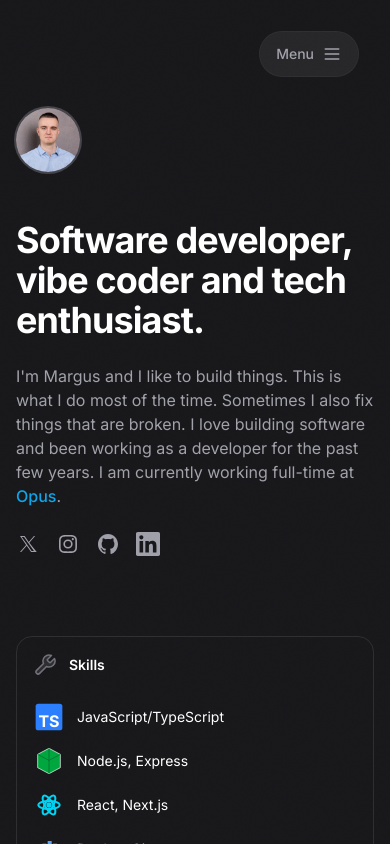
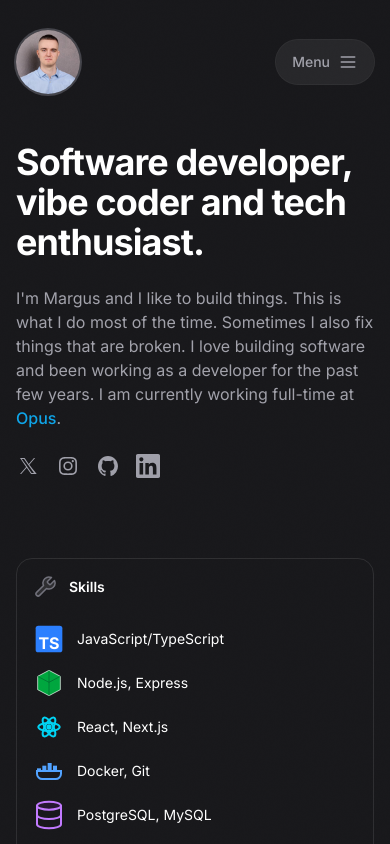
Before and after one commit to margusliinev/margusliinev.com, a Next.js app: page / in a window 390 px wide. Shown: the top 844 px of the page. Built offline with nearby package versions, Linux system fonts and the light colour scheme.

Commit message:
refactoring

```diff
--- a/src/components/Header.tsx
+++ b/src/components/Header.tsx
@@ -3,10 +3,12 @@
 import { useState, useEffect } from 'react';
 import { usePathname } from 'next/navigation';
 import { navigationItems } from '@/data';
+import { MobileButton } from '@/components/ui';
 import Link from 'next/link';
 
 export function Header() {
     const pathname = usePathname();
+    const isHome = pathname === '/';
     const [isMobileMenuOpen, setIsMobileMenuOpen] = useState(false);
 
     useEffect(() => {
@@ -20,12 +22,20 @@ export function Header() {
         };
     }, [isMobileMenuOpen]);
 
+    // MobileButton hack to open the mobile menu without prop drilling and
+    // allowing custom location for the button in Hero component
+    useEffect(() => {
+        const handler = () => setIsMobileMenuOpen(true);
+        window.addEventListener('open-mobile-menu', handler);
+        return () => window.removeEventListener('open-mobile-menu', handler);
+    }, []);
+
     const handleMobileMenuClose = () => setIsMobileMenuOpen(false);
     const handleMobileNavClick = () => setIsMobileMenuOpen(false);
 
     return (
         <>
-            <div className='xs:flex hidden justify-center px-4 py-8'>
+            <div className='xs:flex hidden justify-center px-4 py-10'>
                 <nav className='pointer-events-auto rounded-full'>
                     <ul className='bg-background-light ring-foreground/10 flex items-center gap-1 rounded-full px-3 text-sm font-medium ring-1 backdrop-blur-sm'>
                         {navigationItems.map((navigation) => {
@@ -46,18 +56,11 @@ export function Header() {
                 </nav>
             </div>
 
-            <div className='xs:hidden flex justify-end px-4 py-8'>
-                <button
-                    className='bg-background-light ring-foreground/10 pointer-events-auto flex items-center gap-2 rounded-full px-4 py-3 ring-1 backdrop-blur-sm'
-                    onClick={() => setIsMobileMenuOpen(true)}
-                    aria-label='Open navigation menu'
-                >
-                    <span className='text-foreground-muted text-sm font-medium'>Menu</span>
-                    <svg className='text-foreground-muted h-5 w-5' fill='none' strokeWidth='2' stroke='currentColor' viewBox='0 0 24 24'>
-                        <path strokeLinecap='round' strokeLinejoin='round' d='M4 6h16M4 12h16M4 18h16' />
-                    </svg>
-                </button>
-            </div>
+            {!isHome && (
+                <div className='xs:hidden flex justify-end pt-10 pb-8'>
+                    <MobileButton />
+                </div>
+            )}
 
             {isMobileMenuOpen && (
                 <div className='xs:hidden fixed inset-0 z-[60]'>
--- a/src/components/Hero.tsx
+++ b/src/components/Hero.tsx
@@ -5,6 +5,7 @@ import { XIcon, InstagramIcon, GitHubIcon, LinkedInIcon } from '@/components/ico
 import { SocialLink } from '@/components/ui';
 import { socialLinks } from '@/data';
 import Image from 'next/image';
+import { MobileButton } from '@/components/ui';
 
 const iconMap: Record<string, IconComponent> = {
     XIcon,
@@ -16,9 +17,10 @@ const iconMap: Record<string, IconComponent> = {
 export function Hero() {
     return (
         <>
-            <div className='xs:pt-10 mb-16 max-w-3xl pb-4'>
-                <div className='xs:hidden mb-6 flex items-center'>
+            <div className='xs:pt-10 mb-16 max-w-3xl pt-7.5 pb-4'>
+                <div className='xs:hidden mb-6 flex items-center justify-between'>
                     <Image src='/images/profile.jpg' alt='Margus Liinev' className='h-16 w-16 rounded-full object-cover ring-2 ring-zinc-500/50' width={64} height={64} sizes='64px' priority />
+                    <MobileButton />
                 </div>
 
                 <Image
--- /dev/null
+++ b/src/components/ui/MobileButton.tsx
@@ -0,0 +1,30 @@
+'use client';
+
+import type { ButtonHTMLAttributes, MouseEvent } from 'react';
+
+export type MobileButtonProps = ButtonHTMLAttributes<HTMLButtonElement>;
+
+export function MobileButton({ className = '', onClick, ...rest }: MobileButtonProps) {
+    const handleClick = (e: MouseEvent<HTMLButtonElement>) => {
+        // Small hack to avoid prop drilling.
+        // Notify Header to open the mobile menu
+        if (typeof window !== 'undefined') {
+            window.dispatchEvent(new Event('open-mobile-menu'));
+        }
+        onClick?.(e);
+    };
+
+    return (
+        <button
+            className={`bg-background-light ring-foreground/10 pointer-events-auto flex items-center gap-2 rounded-full px-4 py-3 ring-1 backdrop-blur-sm ${className}`}
+            onClick={handleClick}
+            aria-label='Open navigation menu'
+            {...rest}
+        >
+            <span className='text-foreground-muted text-sm font-medium'>Menu</span>
+            <svg className='text-foreground-muted h-5 w-5' fill='none' strokeWidth='2' stroke='currentColor' viewBox='0 0 24 24'>
+                <path strokeLinecap='round' strokeLinejoin='round' d='M4 6h16M4 12h16M4 18h16' />
+            </svg>
+        </button>
+    );
+}
--- a/src/components/ui/index.ts
+++ b/src/components/ui/index.ts
@@ -1,3 +1,4 @@
+export { MobileButton } from './MobileButton';
 export { ErrorLayout } from './ErrorLayout';
 export { SocialLink } from './SocialLink';
 export { Button } from './Button';
```
